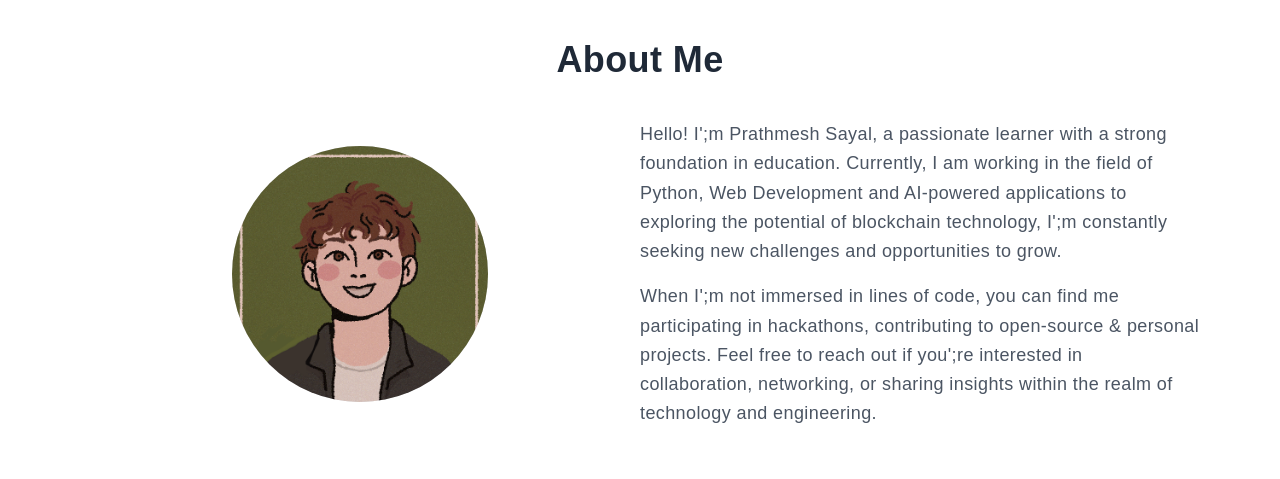
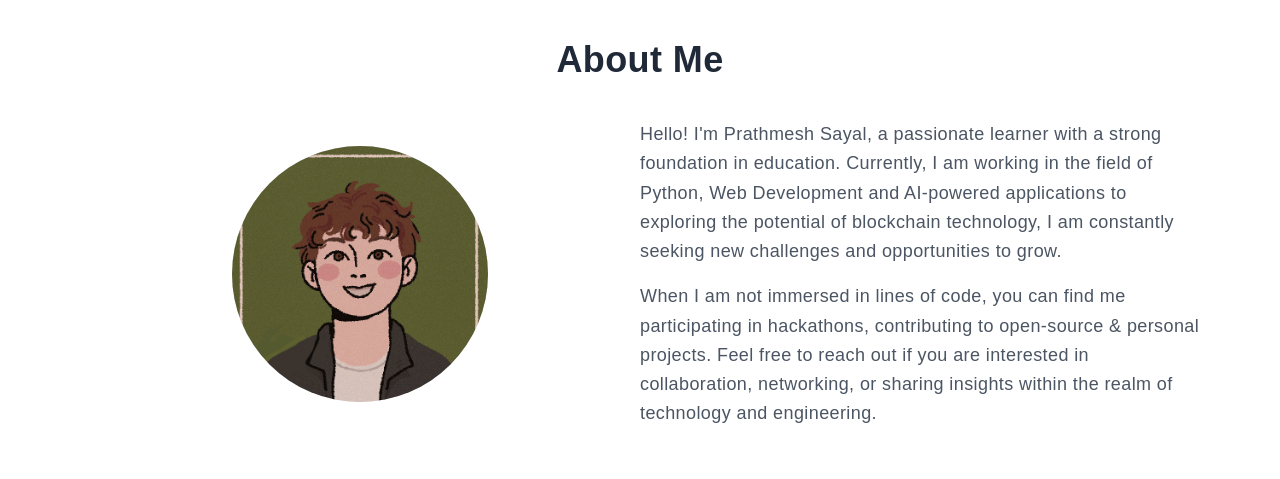
Before and after one commit to Pratz1337/portfolio-pratz1337, a Next.js app: page / in a window 1280 px wide. Shown: the part 840-1319 px from the top of the page. Built offline with nearby package versions, Linux system fonts and the light colour scheme.

Commit message:
Update page.tsx

```diff
--- a/app/page.tsx
+++ b/app/page.tsx
@@ -359,15 +359,15 @@ export default function Portfolio() {
           </div>
           <div className="md:w-1/2">
     <p className="text-lg leading-relaxed text-gray-600 dark:text-gray-300">
-      Hello! I';m Prathmesh Sayal, a passionate learner with a strong foundation in education.
+      Hello! I&apos;m Prathmesh Sayal, a passionate learner with a strong foundation in education.
       Currently, I am working in the field of Python, Web Development and
-      AI-powered applications to exploring the potential of blockchain technology, I';m constantly
+      AI-powered applications to exploring the potential of blockchain technology, I am constantly
       seeking new challenges and opportunities to grow.
     </p>
     <p className="text-lg leading-relaxed mt-4 text-gray-600 dark:text-gray-300">
-      When I';m not immersed in lines of code, you can find me participating in hackathons,
+      When I am not immersed in lines of code, you can find me participating in hackathons,
       contributing to open-source & personal projects.
-      Feel free to reach out if you';re interested in collaboration, networking, or sharing insights within the realm of technology and engineering.
+      Feel free to reach out if you are interested in collaboration, networking, or sharing insights within the realm of technology and engineering.
             </p>
           </div>
         </div>
```
